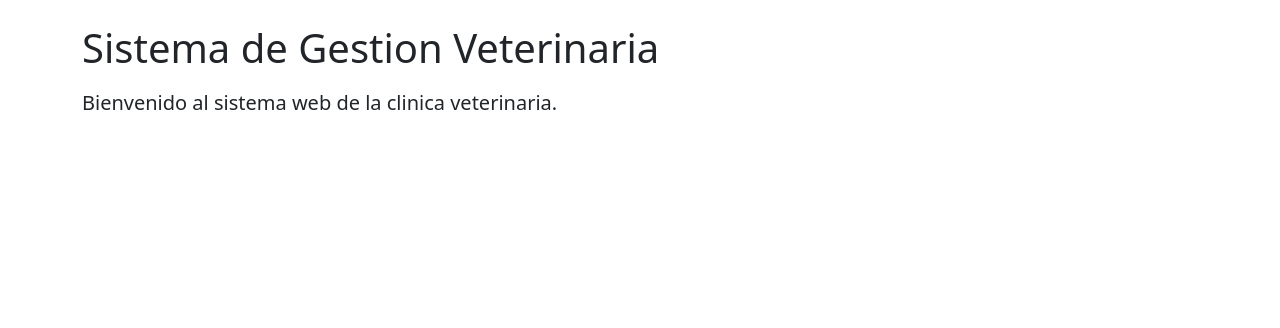
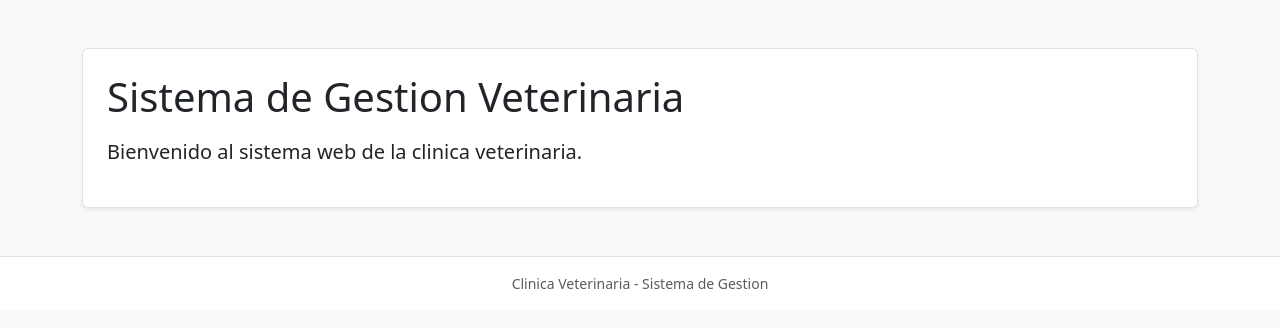
Before and after one commit to edsonvenegas5865-lgtm/veterinariaaa, a Django app: template principal/templates/principal/inicio.html in a window 1280 px wide. Shown: the top 328 px of the page. Run offline with Django 5.2, Linux system fonts and the light colour scheme; the template is opened without the code that fills it, so the values that code supplies are empty; parts of the project's set-up code (start-up, migrations or seed data) failed here and were passed over.

Commit message:
Crear plantilla base

```diff
--- a/principal/templates/principal/base.html
+++ b/principal/templates/principal/base.html
@@ -6,10 +6,18 @@
     <title>{% block title %}Clinica Veterinaria{% endblock %}</title>
     <link href="https://cdn.jsdelivr.net/npm/bootstrap@5.3.3/dist/css/bootstrap.min.css" rel="stylesheet">
 </head>
-<body>
-    <main class="container py-4">
-        {% block content %}{% endblock %}
+<body class="bg-light">
+    <main class="container py-5">
+        <div class="bg-white border rounded shadow-sm p-4">
+            {% block content %}{% endblock %}
+        </div>
     </main>
+
+    <footer class="border-top bg-white py-3">
+        <div class="container text-center text-muted small">
+            Clinica Veterinaria - Sistema de Gestion
+        </div>
+    </footer>
 
     <script src="https://cdn.jsdelivr.net/npm/bootstrap@5.3.3/dist/js/bootstrap.bundle.min.js"></script>
 </body>
```
